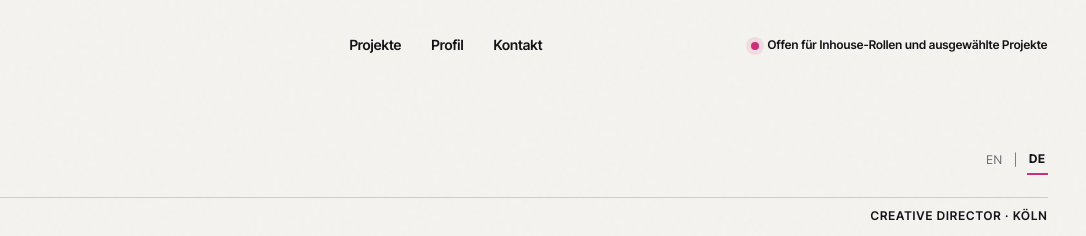
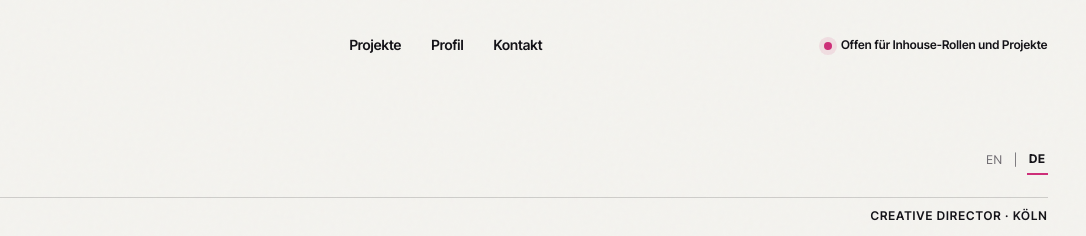
Before and after one commit to jamas1978/jmsdesign.de, a plain HTML site: page de/index.html in a window 1280 px wide. Shown: the top 236 px of the page, 194-1280 px from the left. Drawn offline with Linux system fonts and the light colour scheme.

Commit message:
Simplify availability wording in homepage header

```diff
--- a/de/index.html
+++ b/de/index.html
@@ -64,7 +64,7 @@
       <a href="#profile">Profil</a>
       <a href="/de/contact">Kontakt</a>
     </nav>
-    <a class="availability" href="/de/contact" aria-label="Offen für Inhouse-Rollen und ausgewählte Projekte"><span class="availability-dot" aria-hidden="true"></span>Offen für Inhouse-Rollen und ausgewählte Projekte</a>
+    <a class="availability" href="/de/contact" aria-label="Offen für Inhouse-Rollen und Projekte"><span class="availability-dot" aria-hidden="true"></span>Offen für Inhouse-Rollen und Projekte</a>
 
     <button class="mobile-menu-toggle" type="button" aria-label="Navigation öffnen" aria-expanded="false" aria-controls="mobile-menu" data-label-open="Navigation öffnen" data-label-close="Navigation schließen">
       <span></span>
```
